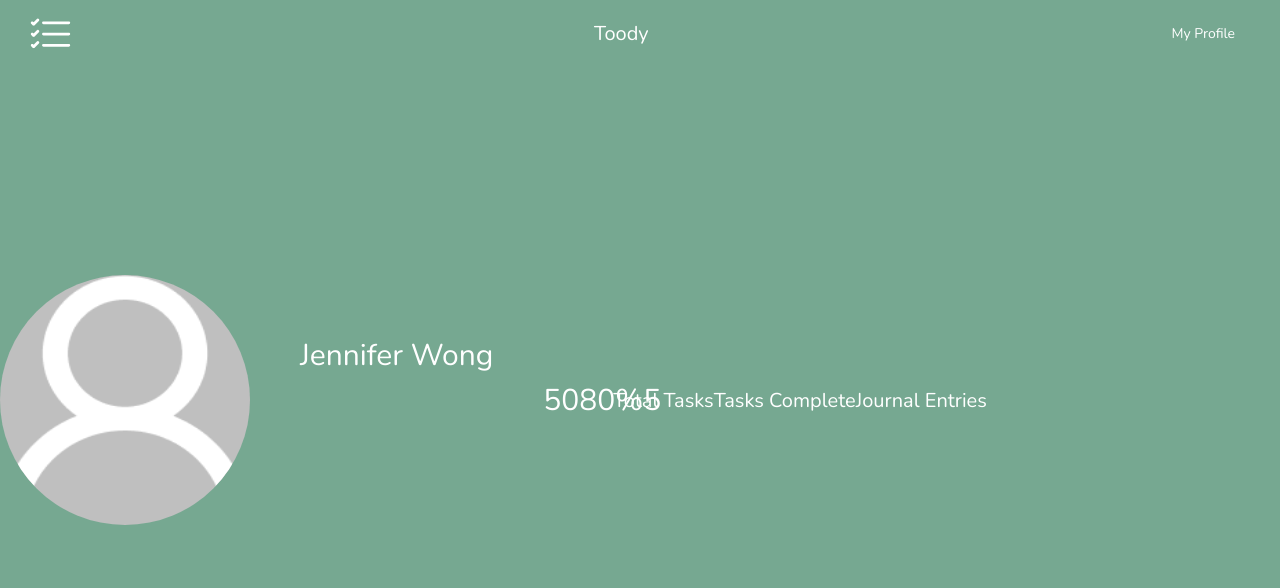
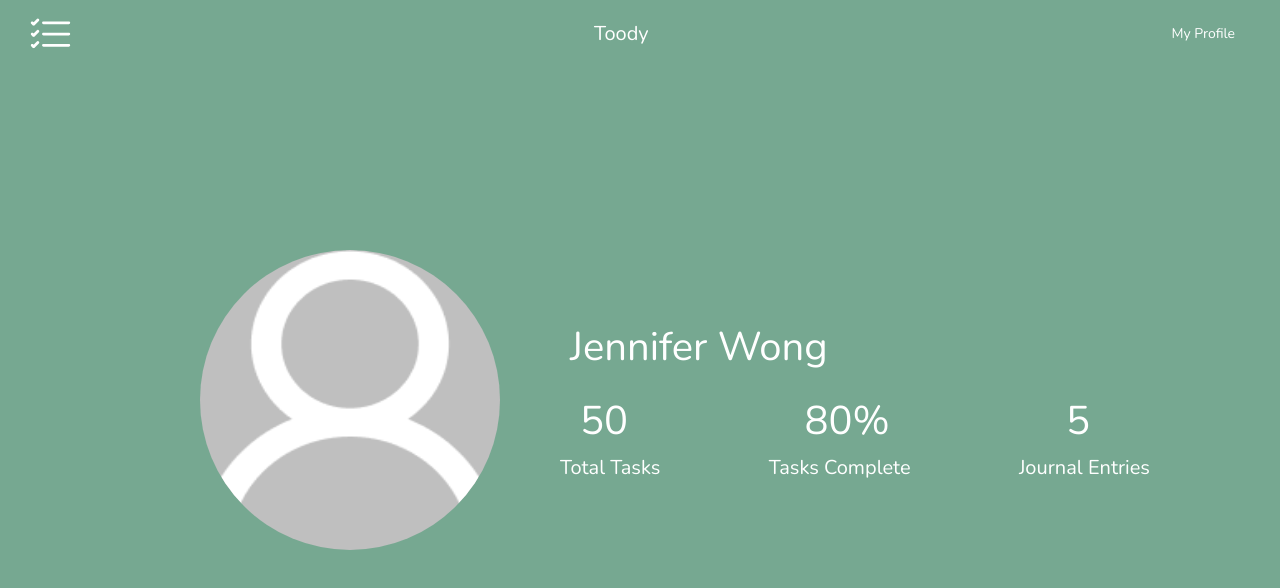
Before and after one commit to ctc-uci/toody-app, a React (Create React App) app: page /profile in a window 1280 px wide. Shown: the top 588 px of the page. Built offline with nearby package versions, Linux system fonts and the light colour scheme.

Commit message:
Added styles for profile.css and home.css; edited/added divs in profile.jsx

```diff
--- a/src/pages/Home/Home.css
+++ b/src/pages/Home/Home.css
@@ -7,7 +7,7 @@
     justify-content: center;
     text-align: center;
 
-    font-size: 64px;
+    font-size: 50px;
 }
 
 /* TODO: Once you've added
@@ -18,17 +18,11 @@
     the outcome reflects the Figma. */
 
 .landing-left-align {
-    position: relative;
-	float: left;
-    font-size: 32px;
-    margin-left: 50px;
+    text-align: left
 }
 
 .landing-right-align {
-    position: relative;
-	float: right;
-    font-size: 32px;
-    margin-right: 50px;
+    text-indent: 200px;
 }
 
 .scroll-down {
--- a/src/pages/Profile/Profile.css
+++ b/src/pages/Profile/Profile.css
@@ -3,6 +3,7 @@
     width: 100vw;
     display: flex;
     align-items: center;
+    gap: 80px;
 }
 
 /* TODO: Add your styles here
@@ -16,30 +17,44 @@
 .pic{
     background-color: rgb(191, 191, 191);
 
-    width: 250px;
-    height: 250px;
+    width: 300px;
+    height: 300px;
     border-radius: 50%;
+    margin-left: 200px;
 }
 
 .info{
-    font-size: 30px;
-    margin-left: 50px;
-    margin-bottom: 90px;
+    display: flex;
+    flex-direction: column;
 }
 
+.name{
+    font-size: 40px;
+    margin-bottom: 20px;
+    margin-left: -10px;
+}
+
+.stats {
+    display: flex;
+    flex-direction: columnn;
+
+}
+
+
 .nums{
-    font-size: 30px;
+    font-size: 40px;
     display: flex;
-    flex-direction: row;
-    width: 50px;
-    margin-left: 50px;
-    margin-right: 0px;
+    justify-content: space-between;
+    width: 510px;
+
 }
 
 .desc{
     font-size: 20px;
     display: flex;
-    flex-direction: row;
-    margin-left: 20px;
-    margin-right: 20px;
+    justify-content: space-between;
+    width: 590px;
+    margin-top: 60px;
+    margin-left: -530px;
+
 }
--- a/src/pages/Profile/Profile.jsx
+++ b/src/pages/Profile/Profile.jsx
@@ -18,23 +18,23 @@ const Profile = ({ firstName, lastName, stats }) => {
 
       <img className="pic" src={person} alt="profile pic"></img>
         <div className="info">
+          <div className='name'>
+            {firstName} {lastName}
+          </div>
 
-          {firstName} {lastName}
+            <div className="stats">
+              <div className = "nums">
+                {stats.map(s => {
+                  return <div key={s.number}>{s.number}</div>;
+                 })}
+              </div>
+              <div className="desc">
+                  {stats.map(s => {
+                    return <div key={s.description}>{s.description}</div>;
+                  })}
+              </div>
+          </div>
         </div>
-            <div className="nums">
-              {stats.map(s => (
-                  <div key={s.number}>{s.number}</div>
-                  )
-                )
-              }
-            </div>
-              <div className="desc">
-                {stats.map(s => (
-                    <div key={s.description}>{s.description}</div>
-                    )
-                  )
-                }
-              </div>
     </div>
   );
 };
```
